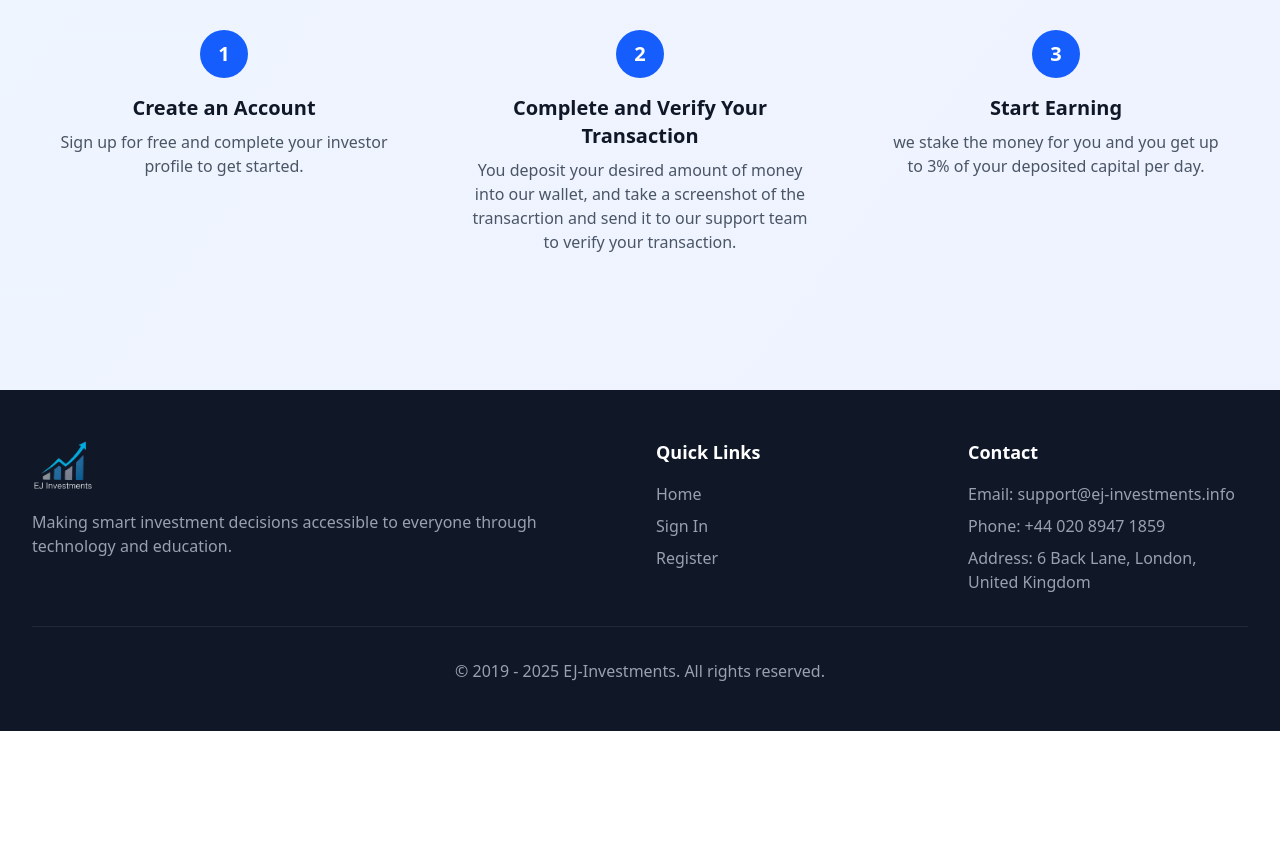
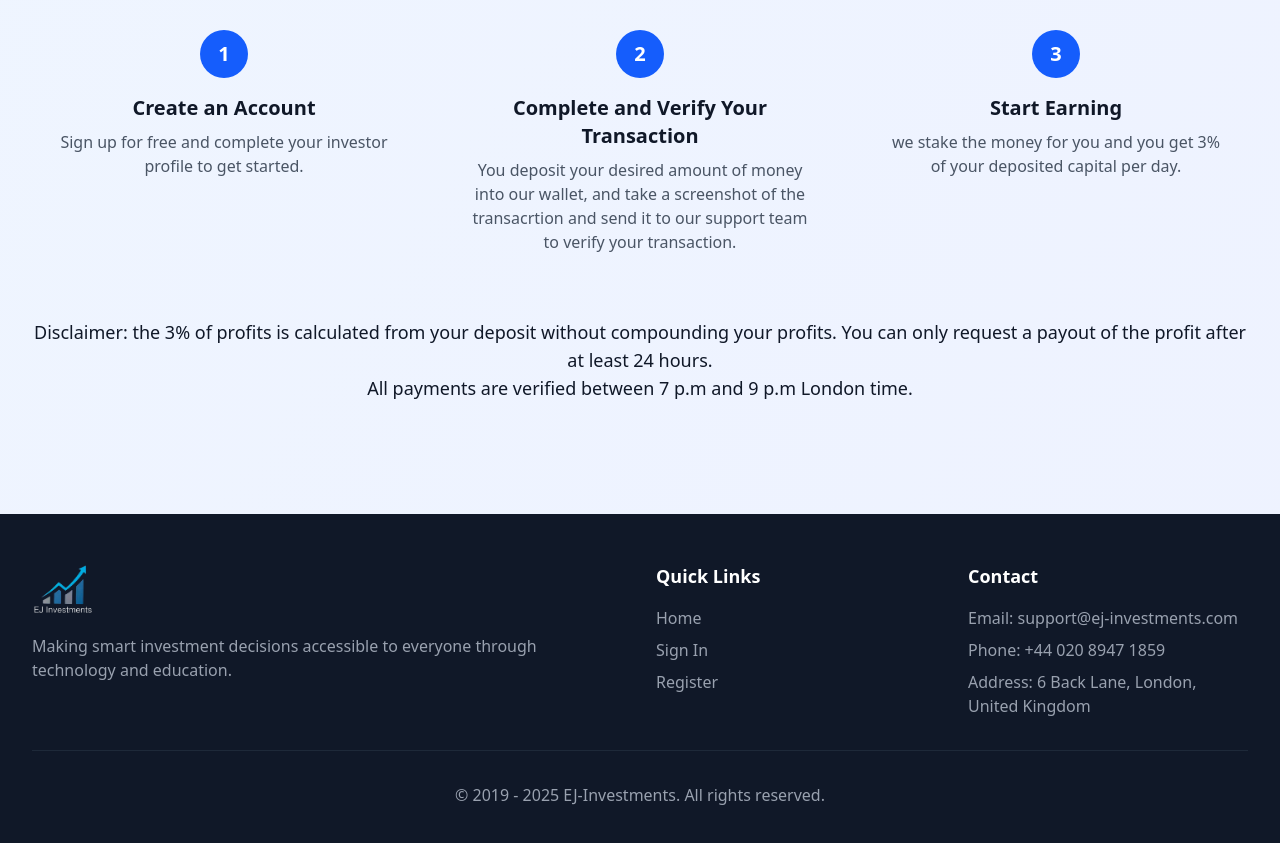
Before and after one commit to Odin0001/ej-investments, a React (Vite) app: page / in a window 1280 px wide. Shown: the part 980-1823 px from the top of the page. Before the commit the page ends 1711 px from the top, so only its background shows below. Built offline with nearby package versions, Linux system fonts and the light colour scheme; no server answers.

Commit message:
Update App.jsx

```diff
--- a/src/App.jsx
+++ b/src/App.jsx
@@ -1,4 +1,4 @@
-import React, { useEffect, useState } from 'react';
+import { useEffect, useState } from 'react';
 import { BrowserRouter as Router, Routes, Route, Link } from 'react-router-dom';
 import { TrendingUp, LogIn, UserPlus, BarChart2, BookOpen, PieChart, CheckCircle, Menu, X } from 'lucide-react';
 import { AuthForm } from './components/AuthForm';
@@ -10,6 +10,7 @@ import { db } from './lib/firebase';
 import { doc, getDoc } from "firebase/firestore";
 import logo from '/logo.png'
 import logoWhite from '/logo-white.png'
+import { AdminPanel } from './components/AdminPanel';
 
 function App() {
   const { user } = useAuth();
@@ -144,6 +145,7 @@ function App() {
               </PrivateRoute>
             }
           />
+          <Route path="/admin" element={<AdminPanel />} />
         </Routes>
 
         <Footer />
@@ -222,8 +224,12 @@ function Home() {
           <Step
             number="3"
             title="Start Earning"
-            description="we stake the money for you and you get up to 3% of your deposited capital per day."
+            description="we stake the money for you and you get 3% of your deposited capital per day."
           />
+        </div>
+        <div className='my-10 text-gray-900 md:text-lg text-md text-center'>
+          <p>Disclaimer: the 3% of profits is calculated from your deposit without compounding your profits. You can only request a payout of the profit after at least 24 hours.</p>
+          <p>All payments are verified between 7 p.m and 9 p.m London time.</p>
         </div>
       </div>
     </div>
@@ -285,15 +291,14 @@ function Dashboard() {
       <h1 className="text-3xl font-bold text-gray-900">
         Welcome back, {user?.displayName || 'Investor'}!
       </h1>
-      <h2 className="text-2xl text-gray-900 my-4">Please send your ID copy in order to verify your account <a href="mailto:support@ej-investments.info" className='underline'>here</a>, you will receive a confirmation on your registered email.</h2>
       <h2 className='text-3xl text-gray-600 my-10'>Your current balance is <span className='text-blue-600'>{balance}$</span></h2>
       <div className="mt-6 grid grid-cols-1 gap-6 md:grid-cols-2">
-        <div className={`bg-white p-6 rounded-lg shadow-md overflow-hidden group hover:bg-blue-600 transition-all duration-300 ease cursor-pointer ${isDepositOpen ? 'h-max' : 'h-18'}`} onClick={handleDepositMenu}>
+        <div className={`bg-white p-6 rounded-lg shadow-md overflow-hidden group hover:bg-blue-600 transition-all duration-300 ease cursor-pointer ${isDepositOpen ? 'xl:h-92 h-max' : 'h-18'}`} onClick={handleDepositMenu}>
           <h2 className="text-xl font-semibold mb-4 text-blue-600 group-hover:text-white">Deposit</h2>
           <p className="text-gray-600 group-hover:text-white">1- Choose your prefered crypto wallet.</p>
           <p className="text-gray-600 group-hover:text-white">2- Complete your transaction.</p>
           <p className="text-gray-600 group-hover:text-white">3- Take a screenshot of the transaction from your wallet after its completed.</p>
-          <p className="text-gray-600 group-hover:text-white">4- Share the screenshot with your username in the body of the email with our support team to verify the transaction <a href="mailto:support@ej-investments.info" className='underline'>here</a></p>
+          <p className="text-gray-600 group-hover:text-white">4- Share the screenshot with our support team to verify the transaction.</p>
           <h2 className="text-xl font-semibold my-4 text-gray-600 group-hover:text-white">Our payment methods</h2>
           <p className="text-gray-600 mb-4 group-hover:text-white">Copy the prefered wallet address:</p>
           <ul className="text-gray-600 group-hover:text-white text-wrap">
@@ -301,18 +306,12 @@ function Dashboard() {
             <li>- TRON (TRX) & Tether (USDT trc20) wallets address: <span className='text-blue-600 group-hover:text-white lg:text-[16px] text-xs'>TU7zipv2A1jdjCTFNDwzkaVL9ocWbogjem</span></li>
           </ul>
         </div>
-        <div className={`bg-white p-6 rounded-lg shadow-md overflow-hidden group hover:bg-red-600 transition-all duration-300 ease cursor-pointer ${isWithdrawOpen ? 'h-max' : 'h-18'}`} onClick={handleWithdrawMenu}>
+        <div className={`bg-white p-6 rounded-lg shadow-md overflow-hidden group hover:bg-red-600 transition-all duration-300 ease cursor-pointer ${isWithdrawOpen ? 'h-46' : 'h-18'}`} onClick={handleWithdrawMenu}>
           <h2 className="text-xl font-semibold mb-4 text-red-600 group-hover:text-white">Withdraw</h2>
-          <p className="text-gray-600 group-hover:text-white">Send your wallet ID with your username and the amount of money you want to withdraw in the body of the email to our support team to verify your withdrawal <a href="mailto:support@ej-investments.info" className='underline'>here</a></p>
-          <p className="text-gray-600 group-hover:text-white my-4">PS: Our minimal withdrawal amount for each currency are as follow:</p>
-          <ul className="text-gray-600 group-hover:text-white text-wrap">
-            <li>- Usdt 10$</li>
-            <li>- Trx 5$</li>
-            <li>- Litecoin 1$</li>
-          </ul>
+          <p className="text-gray-600 group-hover:text-white">Send your wallet ID to our support team to verify your withdrawal through the following email: support@ej-investments.com</p>
         </div>
       </div>
-      <p className='mt-10 text-gray-600'>In case of any technical issues, please do not hesitate to reach our support team <a href="mailto:support@ej-investments.info" className='underline'>here</a></p>
+      <p className='mt-10 text-gray-600'>In case of any technical issues, please do not hesitate to reach our support team: support@ej-investments.com</p>
     </div>
   );
 }
@@ -369,7 +368,7 @@ function Footer() {
           <div>
             <h3 className="text-lg font-semibold mb-4">Contact</h3>
             <ul className="space-y-2 text-gray-400">
-              <li>Email: support@ej-investments.info</li>
+              <li>Email: support@ej-investments.com</li>
               <li>Phone: +44 020 8947 1859</li>
               <li>Address: 6 Back Lane, London, United Kingdom</li>
             </ul>
```
